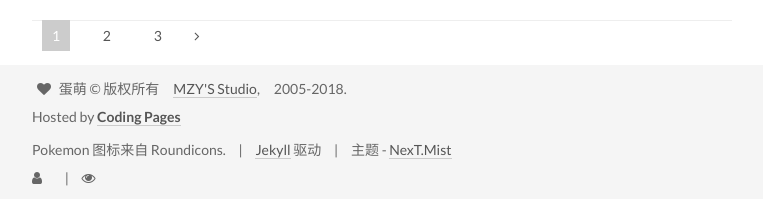
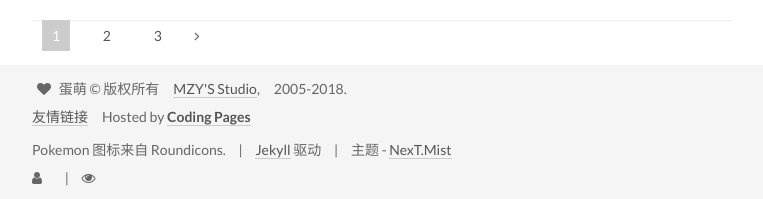
Before and after one commit to ikemanet/ikemanet.github.io, a Jekyll site: the page built from index.html, in a window 1280 px wide. Shown: the part 3620-3819 px from the top of the page, without its empty margins (258-1021 px from the left). Built offline with Jekyll 4.4.1, drawn with Linux system fonts in a browser that asks for light colours; the list of posts is cut into pages by our own code; comment, search, counter and statistics services are not loaded.

Commit message:
added friendly link

```diff
--- a/_includes/_partials/footer.html
+++ b/_includes/_partials/footer.html
@@ -6,7 +6,7 @@
   </span>
   蛋萌 &copy; {% if site.since and since != current %} {{ since }} - {% endif %}
   <span class="author" itemprop="copyrightHolder">版权所有　<a href="{{site.url}}/about/">MZY'S Studio</a>,　2005-{{ 'now' | date: "%Y" }}.</span>
-  <p style="margin-bottom: 5px;">Hosted by <a href="https://pages.coding.me" style="font-weight: bold">Coding Pages</a></p>
+  <p style="margin-bottom: 5px;"><a href="https://done.moe/about/#%E5%8F%8B%E6%83%85%E9%93%BE%E6%8E%A5">友情链接</a>　Hosted by <a href="https://pages.coding.me" style="font-weight: bold">Coding Pages</a></p>
 </div>
 
 {% if site.copyright %}
```
